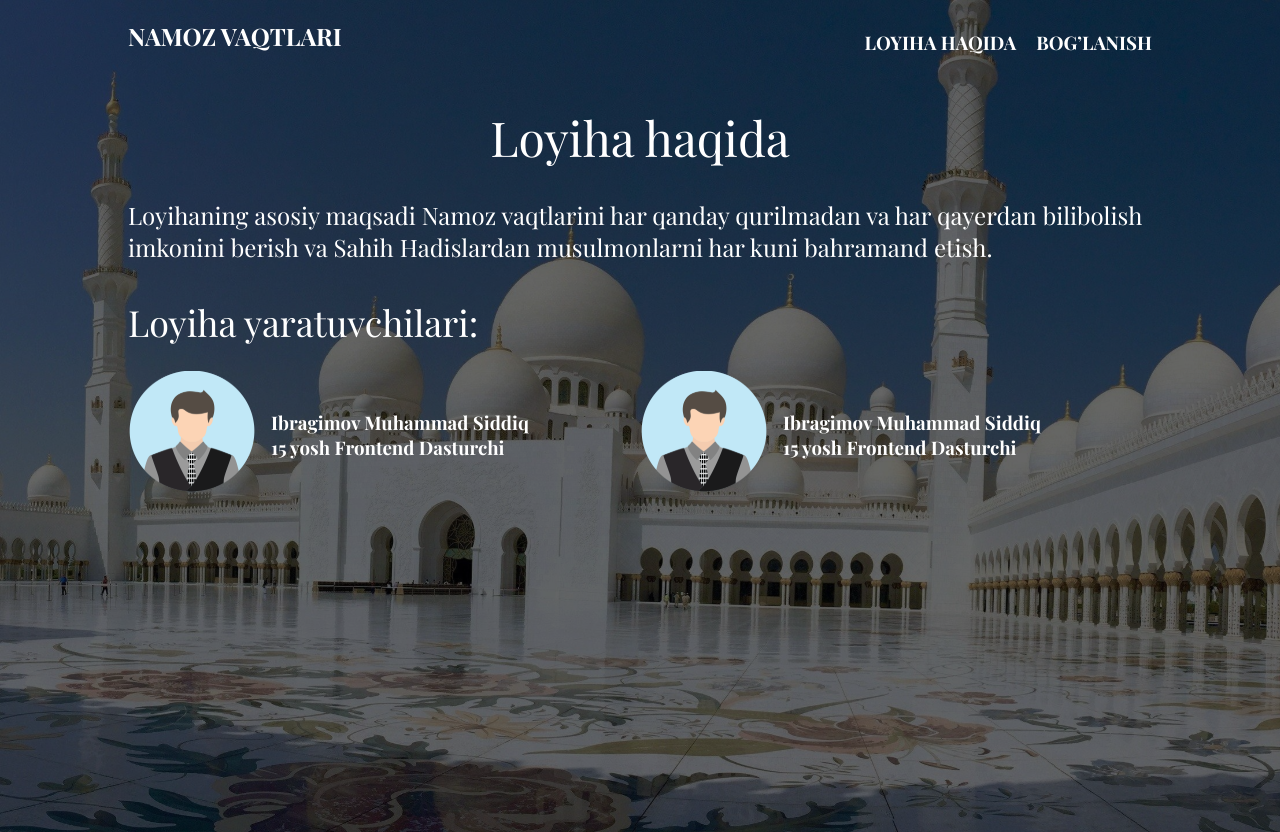
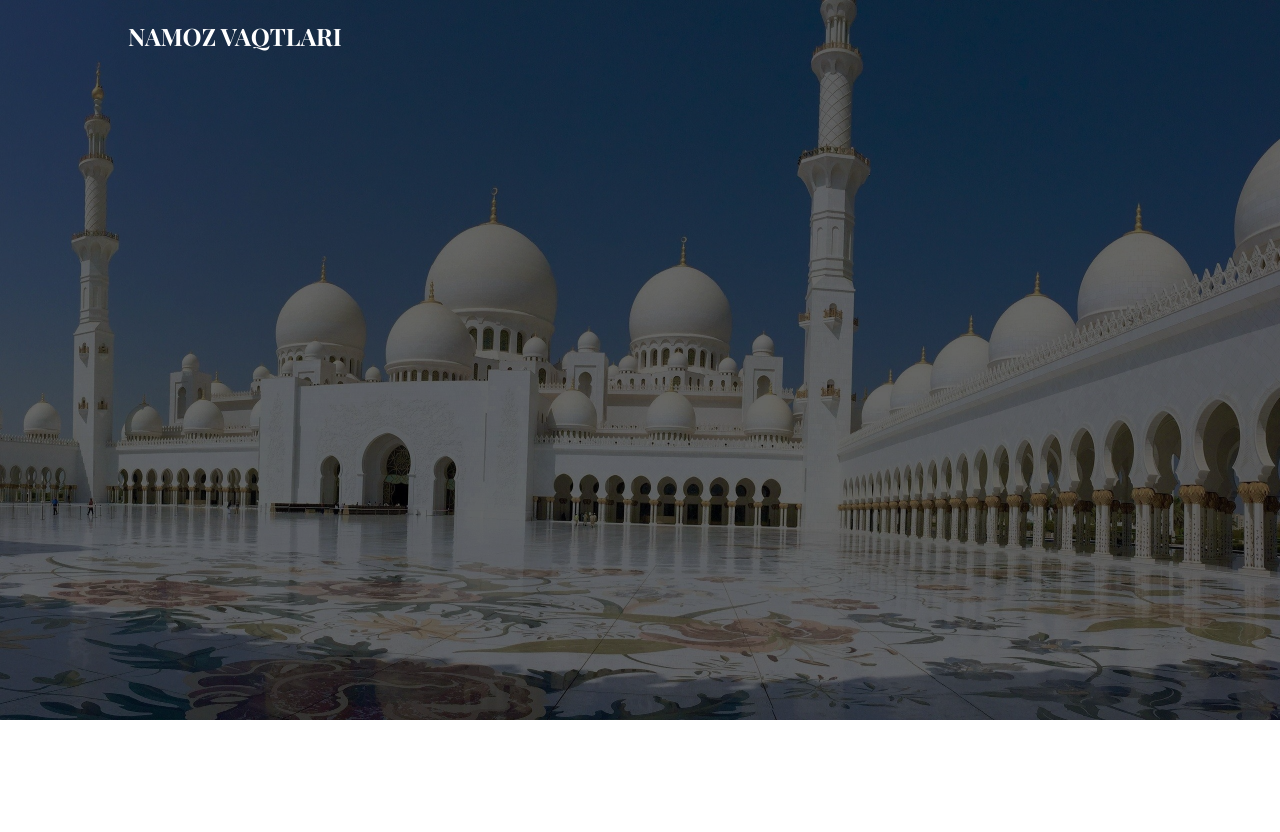
Before and after one commit to BlackArcheruz/namozvaqtlari, a React (Create React App) app: page /about in a window 1280 px wide. After the commit the page ends 800 px from the top, so only its background shows below. Built offline with nearby package versions, Linux system fonts and the light colour scheme; a web font is replaced by a local one.

Commit message:
new Release

```diff
--- a/src/App.js
+++ b/src/App.js
@@ -24,12 +24,6 @@ function App() {
       <Route exact path="/">
     <Home/>
     </Route>
-    <Route exact path="/about">
-    <About/>
-    </Route>
-    <Route exact path="/contact">
-      <Contact/>
-    </Route>
     </Switch>
     </Router>
     </PrayState>
--- a/src/components/About/About.js
+++ /dev/null
@@ -1,45 +0,0 @@
-import person from './img/person.svg'
-import {useEffect} from 'react'
-import AOS from 'aos'
-import 'aos/dist/aos.css'
-
-const About = () => {
-    useEffect(()=>{
-        AOS.init({duration: 1000});
-    },[])
-    return (
-        <div className="about1" data-aos="zoom-in-up">
-        <div className="container">
-        <div className="about">
-            <h1>Loyiha haqida</h1>
-            <p>Loyihaning asosiy maqsadi Namoz vaqtlarini har qanday qurilmadan va har qayerdan bilibolish imkonini berish va Sahih Hadislardan musulmonlarni har kuni bahramand etish.</p>
-        <div className="creators">
-        <h2>Loyiha yaratuvchilari:</h2>
-        <div className="creator-profile">
-        <div className="creator">
-            <div className="creator-img">
-            <img src={person} alt=""/>
-            </div>
-            <div className="creator-text">
-            <h3>Ibragimov Muhammad Siddiq</h3>
-            <h3>15 yosh Frontend Dasturchi</h3>
-            </div>
-            </div>
-            <div className="creator">
-            <div className="creator-img">
-            <img src={person} alt=""/>
-            </div>
-            <div className="creator-text">
-            <h3>Ibragimov Muhammad Siddiq</h3>
-            <h3>15 yosh Frontend Dasturchi</h3>
-            </div>
-            </div>
-        </div>
-        </div>
-        </div>
-        </div>
-        </div>
-    )
-}
-
-export default About
--- a/src/components/Contact/Contact.js
+++ /dev/null
@@ -1,20 +0,0 @@
-import {useEffect} from 'react'
-import AOS from 'aos'
-import 'aos/dist/aos.css'
-
-const Contact = () => {
-    useEffect(()=>{
-        AOS.init({duration: 1000});
-    },[])
-    return (
-        <div className="container contact" data-aos="fade-right">
-            <h1>Bog'lanish</h1>
-            <input type="email" placeholder="Emailingizni kiriting" name="text"/>
-            <input type="text" placeholder="Ismingizni kiriting" name="text"/>
-            <textarea name="text" id="text" placeholder="Takliflaringizni yozib qoldiring"></textarea>
-            <button>Yuborish</button>
-        </div>
-    )
-}
-
-export default Contact
--- a/src/components/Home/Hadis/Hadis.js
+++ /dev/null
@@ -1,27 +0,0 @@
-import React from 'react'
-
-const Hadis = () => {
-    return (
-        <div className="hadis">
-            <h2>KUN HADISI</h2>
-            <p>Ibn Umar roziyallohu anhumodan
-            rivoyat qilinadi:
-«Rasululloh sollallohu
-alayhi vasallam yelkamdan tutib
-turib: «Bu dunyoda xuddi
-g‘aribdek yoki o‘tkinchi
-yo‘lovchidek bo‘l.
-O‘zingni ahli qabrlardan sana»,
-dedilar».
-
-Ibn Umar: «Kech kirsa, tongni
-kutma. Tong otsa, tunni
-kutma. Sihatingdan
-bemorligingga, hayotingdan o‘limingga
-(foyda) olgin», der edi».
-Buxoriy rivoyat qilgan.</p>
-        </div>
-    )
-}
-
-export default Hadis
--- a/src/components/Navbar/Navbar.js
+++ b/src/components/Navbar/Navbar.js
@@ -5,10 +5,6 @@ const Navbar = () => {
         <div className="container">
         <nav>
           <Link to="/"><h2>NAMOZ VAQTLARI</h2></Link>
-          <ul>
-              <li><Link to="/about"><h3>LOYIHA HAQIDA</h3></Link></li>
-              <li><Link to="/contact"><h3>BOG’LANISH </h3></Link></li>
-          </ul>
         </nav>
         </div>
     )
```
Also changed, not shown: src/components/About/img/person.svg (deleted), 1 other file (tests, documents, lock files or other folders).
